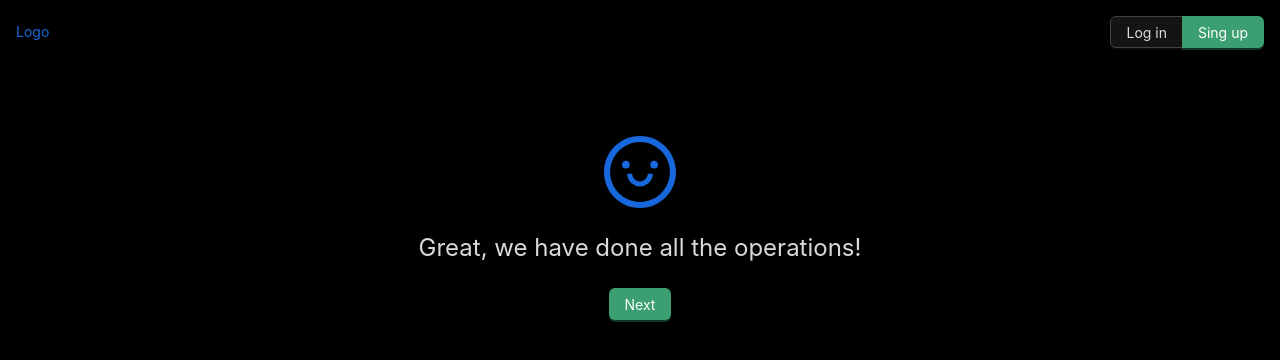
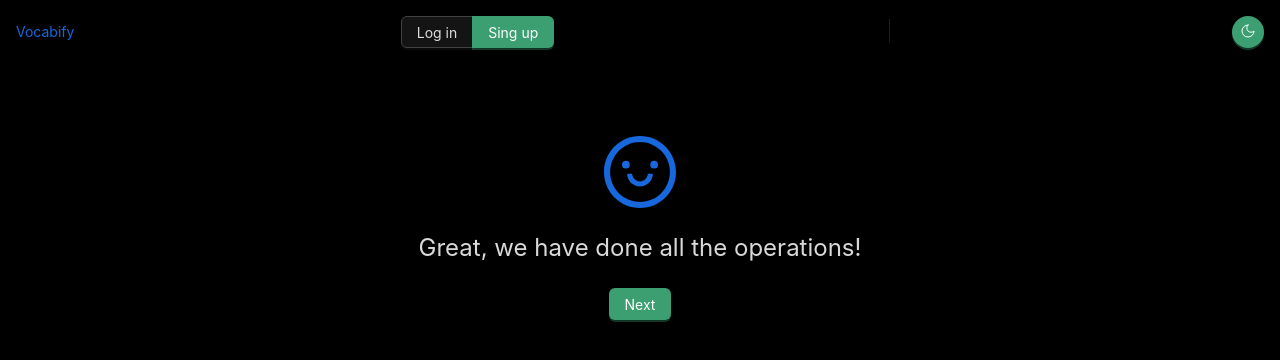
Before and after one commit to kostyamm/vocabify, a React (Vite) app: page / in a window 1280 px wide. Shown: the top 360 px of the page. Built offline with nearby package versions, Linux system fonts and the light colour scheme.

Commit message:
Add ThemeDropdown

```diff
--- /dev/null
+++ b/src/components/Icons/MoonIcon.tsx
@@ -0,0 +1,19 @@
+import Icon from '@ant-design/icons';
+import type { GetProps } from 'antd';
+
+type CustomIconComponentProps = GetProps<typeof Icon>;
+
+const MoonSvg = () => {
+    return (
+        <svg xmlns="http://www.w3.org/2000/svg" width="16" height="16" viewBox="0 0 24 24" fill="none"
+             stroke="currentColor" strokeWidth="1.5" strokeLinecap="round" strokeLinejoin="round"
+             className="lucide lucide-moon">
+            <path d="M12 3a6 6 0 0 0 9 9 9 9 0 1 1-9-9Z" />
+        </svg>
+    );
+};
+
+
+export const MoonIcon = (props: Partial<CustomIconComponentProps>) => (
+    <Icon component={MoonSvg} {...props} />
+);
--- /dev/null
+++ b/src/components/Icons/SunIcon.tsx
@@ -0,0 +1,27 @@
+import Icon from '@ant-design/icons';
+import type { GetProps } from 'antd';
+
+type CustomIconComponentProps = GetProps<typeof Icon>;
+
+const SunSvg = () => {
+    return (
+        <svg xmlns="http://www.w3.org/2000/svg" width="16" height="16" viewBox="0 0 24 24" fill="none"
+             stroke="currentColor"
+             strokeWidth="1.5" strokeLinecap="round" strokeLinejoin="round" className="lucide lucide-sun">
+            <circle cx="12" cy="12" r="4" />
+            <path d="M12 2v2" />
+            <path d="M12 20v2" />
+            <path d="m4.93 4.93 1.41 1.41" />
+            <path d="m17.66 17.66 1.41 1.41" />
+            <path d="M2 12h2" />
+            <path d="M20 12h2" />
+            <path d="m6.34 17.66-1.41 1.41" />
+            <path d="m19.07 4.93-1.41 1.41" />
+        </svg>
+    );
+};
+
+
+export const SunIcon = (props: Partial<CustomIconComponentProps>) => (
+    <Icon component={SunSvg} {...props} />
+);
--- /dev/null
+++ b/src/components/Icons/SunMoonIcon.tsx
@@ -0,0 +1,27 @@
+import Icon from '@ant-design/icons';
+import type { GetProps } from 'antd';
+
+type CustomIconComponentProps = GetProps<typeof Icon>;
+
+const SunMoonSvg = () => {
+    return (
+        <svg xmlns="http://www.w3.org/2000/svg" width="16" height="16" viewBox="0 0 24 24" fill="none"
+             stroke="currentColor" strokeWidth="1.5" strokeLinecap="round" strokeLinejoin="round"
+             className="lucide lucide-sun-moon">
+            <path d="M12 8a2.83 2.83 0 0 0 4 4 4 4 0 1 1-4-4" />
+            <path d="M12 2v2" />
+            <path d="M12 20v2" />
+            <path d="m4.9 4.9 1.4 1.4" />
+            <path d="m17.7 17.7 1.4 1.4" />
+            <path d="M2 12h2" />
+            <path d="M20 12h2" />
+            <path d="m6.3 17.7-1.4 1.4" />
+            <path d="m19.1 4.9-1.4 1.4" />
+        </svg>
+    );
+};
+
+
+export const SunMoonIcon = (props: Partial<CustomIconComponentProps>) => (
+    <Icon component={SunMoonSvg} {...props} />
+);
--- /dev/null
+++ b/src/components/Icons/index.ts
@@ -0,0 +1,3 @@
+export * from './SunIcon.tsx'
+export * from './MoonIcon.tsx'
+export * from './SunMoonIcon.tsx'
--- a/src/layouts/AppHeader/AppHeader.tsx
+++ b/src/layouts/AppHeader/AppHeader.tsx
@@ -1,9 +1,10 @@
-import { Button, Flex, Layout, Menu, MenuProps, Space } from 'antd';
+import { Button, Divider, Dropdown, Flex, Layout, Menu, MenuProps, Space } from 'antd';
 import { Container } from '../../components/Container';
 import { Link, useLocation, useNavigate } from 'react-router-dom';
-import { useAuthContext } from '../../contexts';
+import { ThemeMode, useAuthContext, useThemeContext } from '../../contexts';
 import { LogoutOutlined, UserOutlined } from '@ant-design/icons';
 import { CSSProperties } from 'react';
+import { MoonIcon, SunIcon, SunMoonIcon } from '../../components/Icons';
 
 export const AppHeader = () => {
     return (
@@ -11,19 +12,60 @@ export const AppHeader = () => {
             <Container large>
                 <Flex align="center" justify="space-between">
                     <Link to="/">
-                        Logo
+                        Vocabify
                     </Link>
 
-                    <AppHeaderMenu />
+                    <AppHeadedMenu />
+                    <Divider type="vertical" style={dividerStyle} />
+                    <ThemeDropdown />
                 </Flex>
             </Container>
         </Layout.Header>
     );
 };
 
-const AppHeaderMenu = () => {
+const ThemeDropdown = () => {
+    const { theme, setTheme } = useThemeContext();
+    const { Light, Dark, System } = ThemeMode;
+
+    const dropdownItems = [
+        {
+            key: Light,
+            label: 'Light',
+            icon: <SunIcon />,
+            onClick: () => setTheme(Light),
+        },
+        {
+            key: Dark,
+            label: 'Dark',
+            icon: <MoonIcon />,
+            onClick: () => setTheme(Dark),
+        },
+        {
+            key: System,
+            label: 'System',
+            icon: <SunMoonIcon />,
+            onClick: () => setTheme(System),
+        },
+    ];
+
+    const activeTheme = () => dropdownItems.find(({ key }) => key === theme);
+
+    return (
+        <Dropdown
+            menu={{ items: dropdownItems }}
+            placement="bottomRight"
+            arrow={{ pointAtCenter: true }}
+            trigger={['click']}
+        >
+            <Button type="primary" shape="circle" icon={activeTheme()!.icon} style={themeButtonStyle} />
+        </Dropdown>
+    );
+};
+
+const AppHeadedMenu = () => {
     const { isAuth } = useAuthContext();
-    const { menuItems, activeKeys } = useMenuItems()
+    const { menuItems, activeKeys } = useMenuItems();
     const navigate = useNavigate();
 
     if (!isAuth) {
@@ -40,7 +82,7 @@ const AppHeaderMenu = () => {
             selectedKeys={activeKeys}
             items={menuItems}
             triggerSubMenuAction="click"
-            style={{ flex: 1, justifyContent: 'flex-end', background: 'transparent' }}
+            style={menuStyle}
         />
     );
 };
@@ -53,7 +95,10 @@ const useMenuItems = () => {
     const menuItems = [
         { key: '/vocabulary', label: 'Vocabulary', onClick: () => navigate('/vocabulary') },
         {
-            key: '/account-menu', label: 'Account', icon: <UserOutlined />, children: [
+            key: '/account-menu',
+            label: 'Account',
+            icon: <UserOutlined />,
+            children: [
                 {
                     key: '/account',
                     label: 'Account',
@@ -69,7 +114,7 @@ const useMenuItems = () => {
                     key: 'logout',
                     label: 'Log out',
                     icon: <LogoutOutlined />,
-                    onClick: logOut
+                    onClick: logOut,
                 },
             ],
         },
@@ -80,11 +125,28 @@ const useMenuItems = () => {
         .map(({ key }) => key)
         .filter((key) => key.includes(pathname) && pathname !== '/');
 
-    return { menuItems, activeKeys }
-}
+    return { menuItems, activeKeys };
+};
 
 const headerStyle: CSSProperties = {
     position: 'sticky',
     top: 0,
     zIndex: 1,
 };
+
+const menuStyle: CSSProperties = {
+    flex: 1,
+    justifyContent: 'flex-end',
+    background: 'transparent',
+};
+
+const dividerStyle: CSSProperties = {
+    marginRight: 16,
+    height: 24,
+};
+
+const themeButtonStyle: CSSProperties = {
+    display: 'flex',
+    justifyContent: 'center',
+    alignItems: 'center',
+};
```
